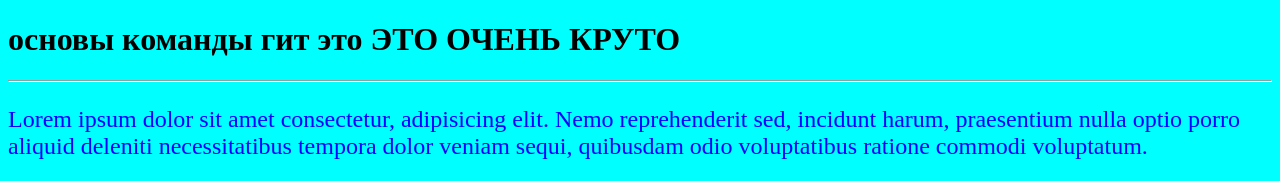
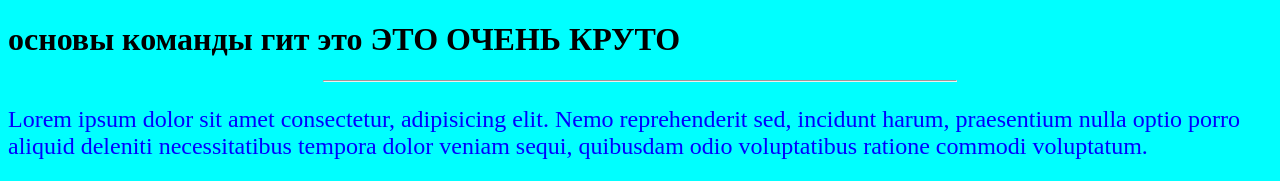
Before and after one commit to 8-mg-8/gittest, a plain HTML site: page index.html in a window 1280 px wide. Shown: the top 181 px of the page. Drawn offline with Linux system fonts and the light colour scheme.

Commit message:
style from hr

```diff
--- a/css/style.css
+++ b/css/style.css
@@ -8,3 +8,9 @@
 .logo{
     width: 233px;
 }
+
+hr {
+    width: 50%;
+    size: 20px;
+    background-color: blueviolet;
+}
```
